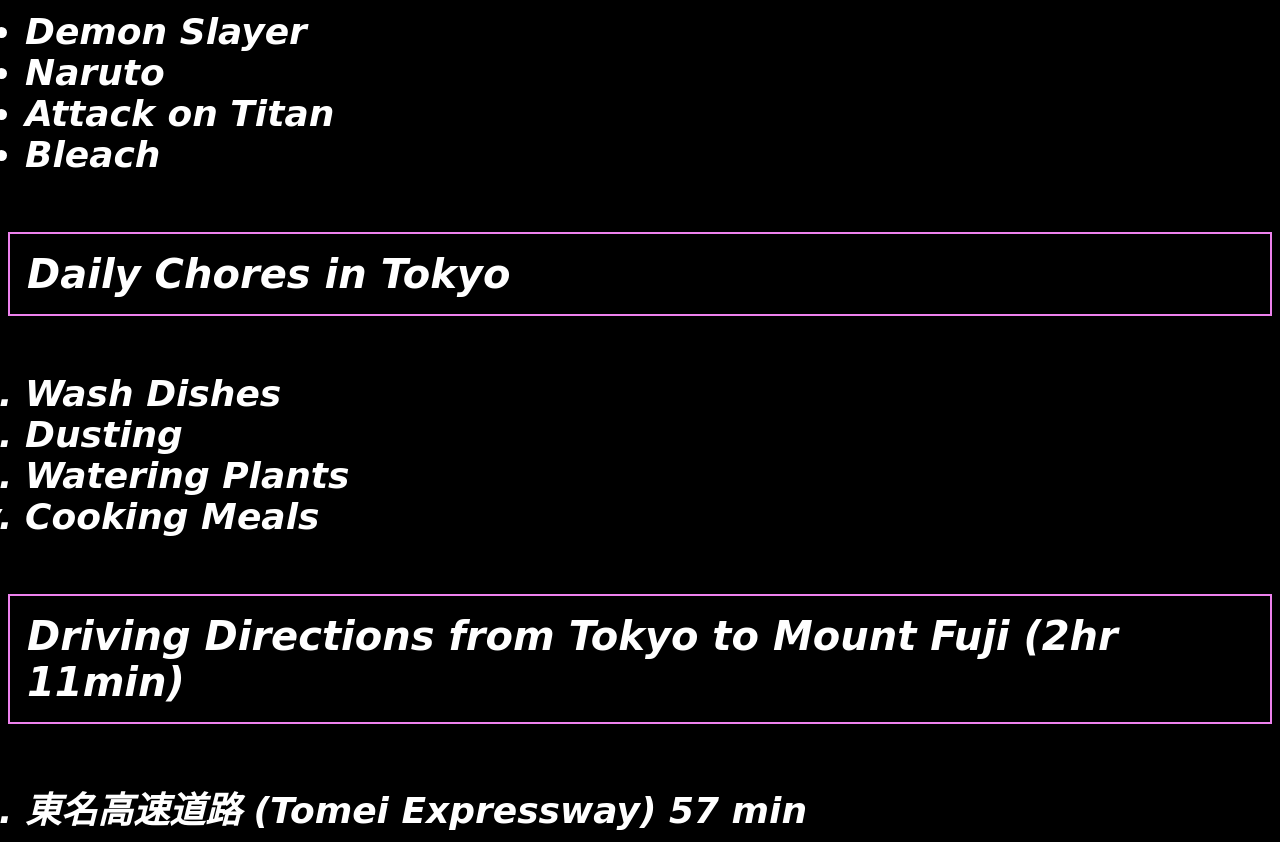
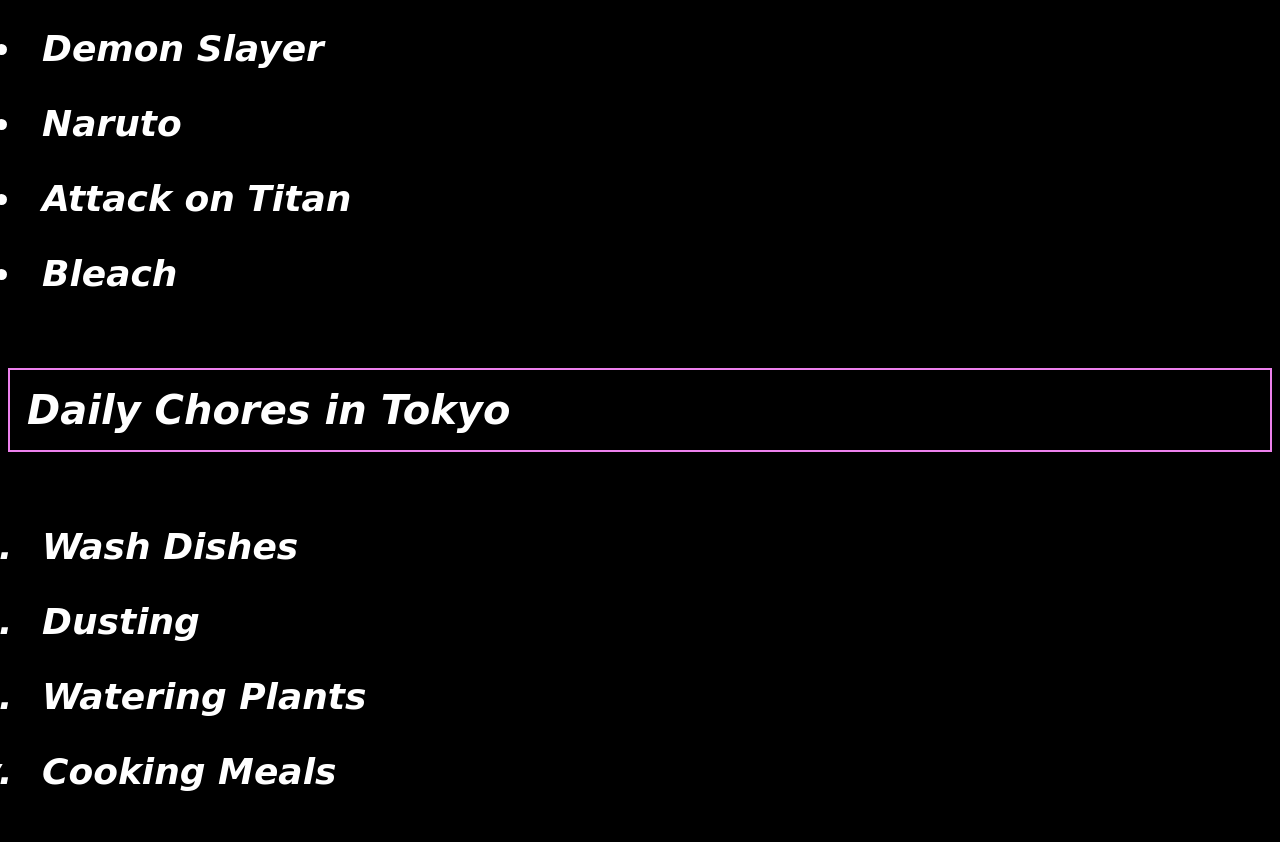
Before and after one commit to MinaH24/sp2023test, a plain HTML site: page index.html in a window 1280 px wide. Shown: the part 1920-2762 px from the top of the page. Drawn offline with Linux system fonts and the light colour scheme.

Commit message:
Update index.html

```diff
--- a/index.html
+++ b/index.html
@@ -82,7 +82,7 @@
          font-style: italic;
          font-family: cursive;
          font-weight: bold;
-         }
+       }
 
   .even {
          background-color: pink;
@@ -90,9 +90,18 @@
          font-style: italic;
          font-family: cursive;
          font-weight: bold;
-      }
+       }
 
     ul {
+    color: white;
+    font-size: 27pt;
+    font-style: italic;
+    font-weight: bold;
+    font-family: cursive;
+    padding: 17px;
+  }
+
+    li {
     color: white;
     font-size: 27pt;
     font-style: italic;
@@ -176,27 +185,27 @@ a:active {
 
 <h3> Animes </h3>
 <ul style="1">
- <li style="color:White"> Demon Slayer </li>
- <li style="color:White"> Naruto </li>
- <li style="color:White"> Attack on Titan </li>
- <li style="color:White"> Bleach </li>
+ <li> Demon Slayer </li>
+ <li> Naruto </li>
+ <li> Attack on Titan </li>
+ <li> Bleach </li>
 </ul>
 
 <h3> Daily Chores in Tokyo </h3>
 <ol type="i">
- <li style="color:White"> Wash Dishes </li>
- <li style="color:White"> Dusting </li>
- <li style="color:White"> Watering Plants </li>
- <li style="color:White"> Cooking Meals </li>
+ <li> Wash Dishes </li>
+ <li> Dusting </li>
+ <li> Watering Plants </li>
+ <li> Cooking Meals </li>
  </ol>
  <! -- Universal chores but still the most common upon Japanese residents -- >
 
 
  <h3> Driving Directions from Tokyo to Mount Fuji (2hr 11min) </h3>
  <ol type="I">
-  <li style="color:White"> 東名高速道路 (Tomei Expressway) 57 min </li>
-  <li style="color:White"> 東名高速道路 to 環八通り/都道311号 in 世田谷区 (Tomei Expressway to Kanpachi Dori/Prefectural Route 311 in Setagaya Ward) 1hr </li>
-  <li style="color:White"> 環八通り/都道311号 and 甲州街道/国道20号 to your destination in 杉並区 (Kanpachi Dori/Prefectural Route 311 and Koshu Kaido/National Route 20 to your destination in Suginami Ward) 23 min </li>
+  <li> 東名高速道路 (Tomei Expressway) 57 min </li>
+  <li> 東名高速道路 to 環八通り/都道311号 in 世田谷区 (Tomei Expressway to Kanpachi Dori/Prefectural Route 311 in Setagaya Ward) 1hr </li>
+  <li> 環八通り/都道311号 and 甲州街道/国道20号 to your destination in 杉並区 (Kanpachi Dori/Prefectural Route 311 and Koshu Kaido/National Route 20 to your destination in Suginami Ward) 23 min </li>
   </ol>
   <! -- These are the dirving directions from Tokyo to Mount Fuji, Japanses & English langauge -- >
 
```
